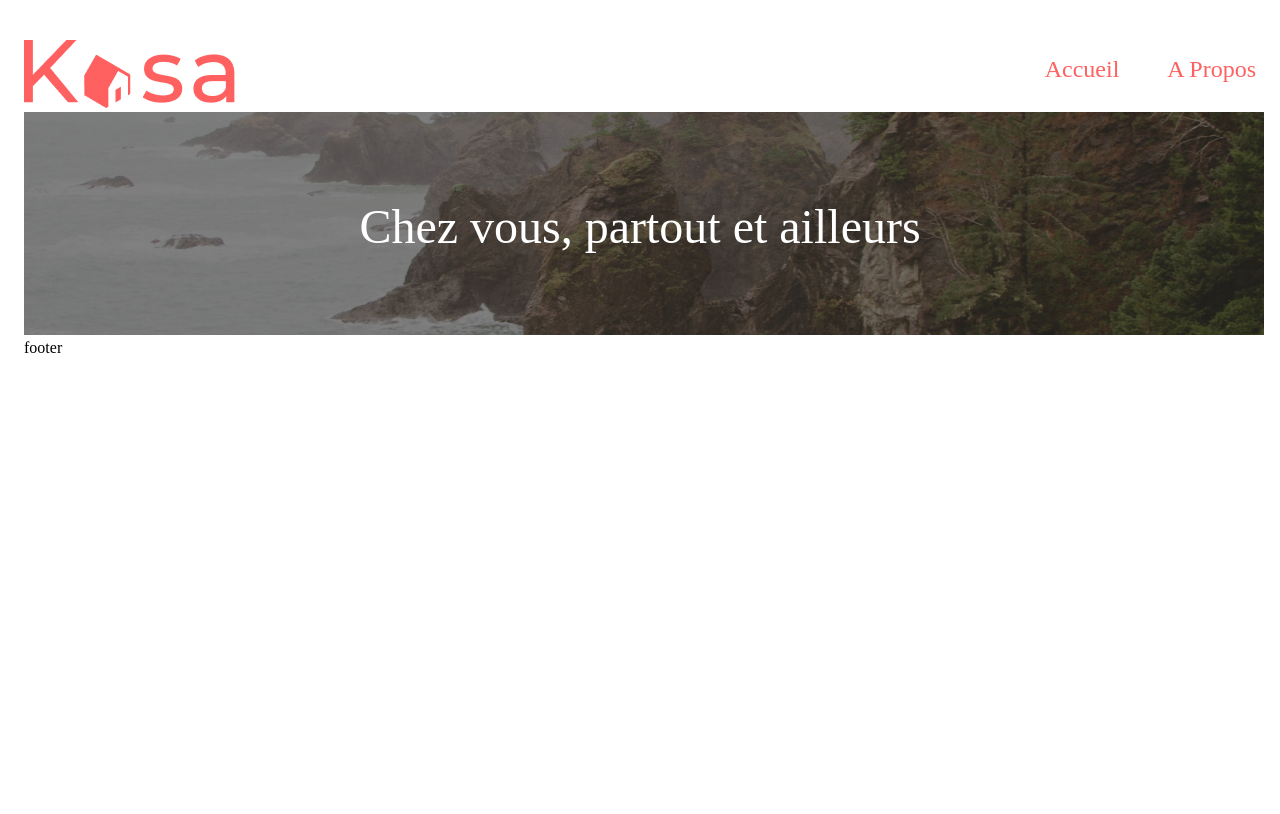
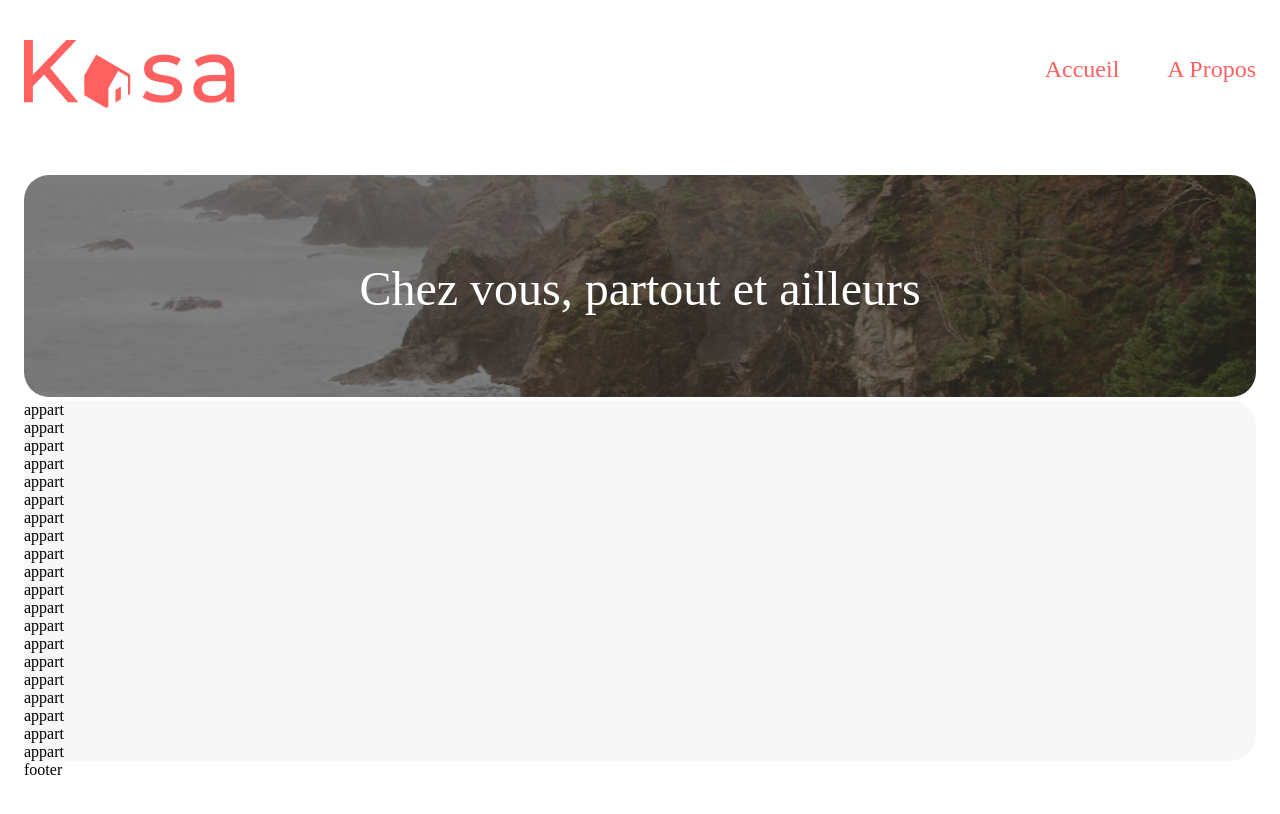
Before and after one commit to fred2541/kasa, a React (Create React App) app: page / in a window 1280 px wide. Shown: the top 814 px of the page. Built offline with nearby package versions, Linux system fonts and the light colour scheme.

Commit message:
Implement Gallery composant and call the API

```diff
--- /dev/null
+++ b/src/components/gallery.js
@@ -0,0 +1,45 @@
+import React from "react";
+import { useState, useEffect } from "react";
+
+const Gallery = () => {
+    const [apparts, setApparts] = useState(null);
+    const [error, setError] = useState(null);
+    const [isLoading, setIsLoading] = useState(true);
+
+    useEffect(() => {
+        const fetchData = async () => {
+            try {
+                const reponse = await fetch("/API/logements.json");
+                const jsonData = await reponse.json();
+                setApparts(jsonData)
+                setIsLoading(false)
+                console.log(jsonData)
+            } catch (error){
+                setIsLoading(false)
+                setError(error)
+            }
+        }
+        fetchData() // Call fectData
+    }, []);
+
+    if (error) {
+        return (
+            <div className="error">
+                <p>Erreur: {error.message}</p>
+            </div>
+        )
+      }
+
+    return !isLoading ? (
+        <div className="gallery">
+            {
+            apparts.map((appart) =>
+            <div>appart</div>
+            )
+            }
+        </div>
+    ) : (
+        <div className="gallery">erreur</div>
+    );
+}
+export default Gallery
--- a/src/pages/home.js
+++ b/src/pages/home.js
@@ -1,6 +1,7 @@
-import Banner from '../components/banner';
 import { useEffect, useState } from 'react';
 import '../style/main.scss';
+import Banner from '../components/banner';
+import Gallery from '../components/gallery';
 
 
 const Home = () => {
@@ -16,8 +17,15 @@ const Home = () => {
 
 
     return (
-        <Banner imgSource={imgSource} title={title} background={backgroundImage}/>
-    )
+      <div>
+        <Banner
+          imgSource={imgSource}
+          title={title}
+          background={backgroundImage}
+        />
+        <Gallery />
+      </div>
+    );
   }
 
   export default Home
--- a/src/style/abstract/_nav.scss
+++ b/src/style/abstract/_nav.scss
@@ -5,6 +5,7 @@
     display: flex;
     justify-content: space-between;
     max-width: map.get($nav , "max-width" );
+    margin-bottom: 63px;
 
     ul {
         display: flex;
--- a/src/style/components/_banner.scss
+++ b/src/style/components/_banner.scss
@@ -6,7 +6,9 @@
     position: relative;
     height: 100%;
     img {
+        width: 100%;
         filter: brightness(50%);
+        border-radius: 25px;
     }
         h1 {
             margin: 0;
--- /dev/null
+++ b/src/style/components/_gallery.scss
@@ -0,0 +1,5 @@
+.gallery {
+    width: 100%;
+    background: #F7F7F7;
+    border-radius: 25px;
+}
--- a/src/style/components/_index.scss
+++ b/src/style/components/_index.scss
@@ -2,3 +2,5 @@
 @forward 'header';
 @forward 'nav';
 @forward 'banner';
+@forward 'gallery';
+@forward 'cards';
```
Also changed, not shown: public/API/logements.json (renamed from src/API/logements.json), src/components/cards.js (added), src/style/components/_cards.scss (added).
